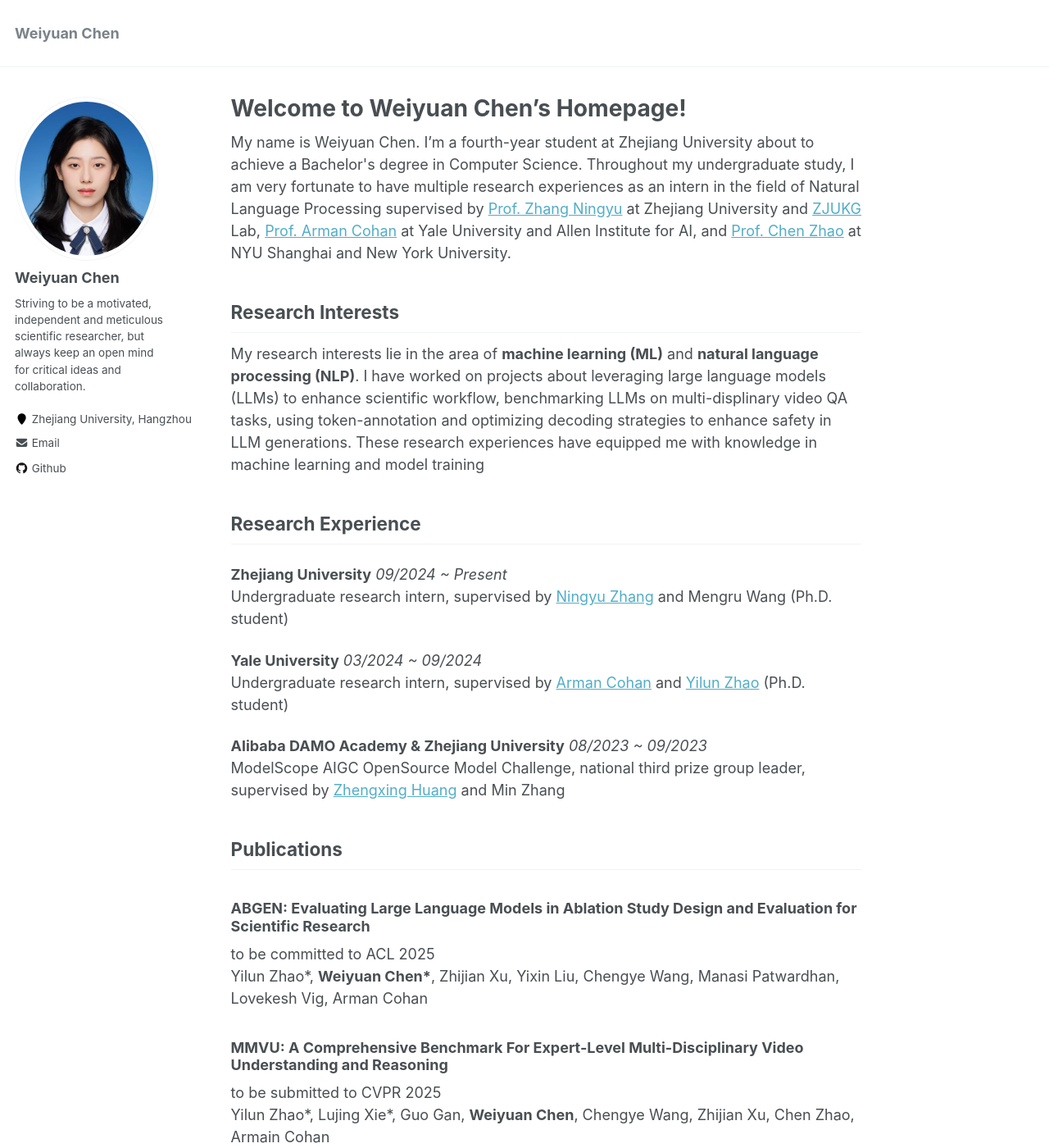
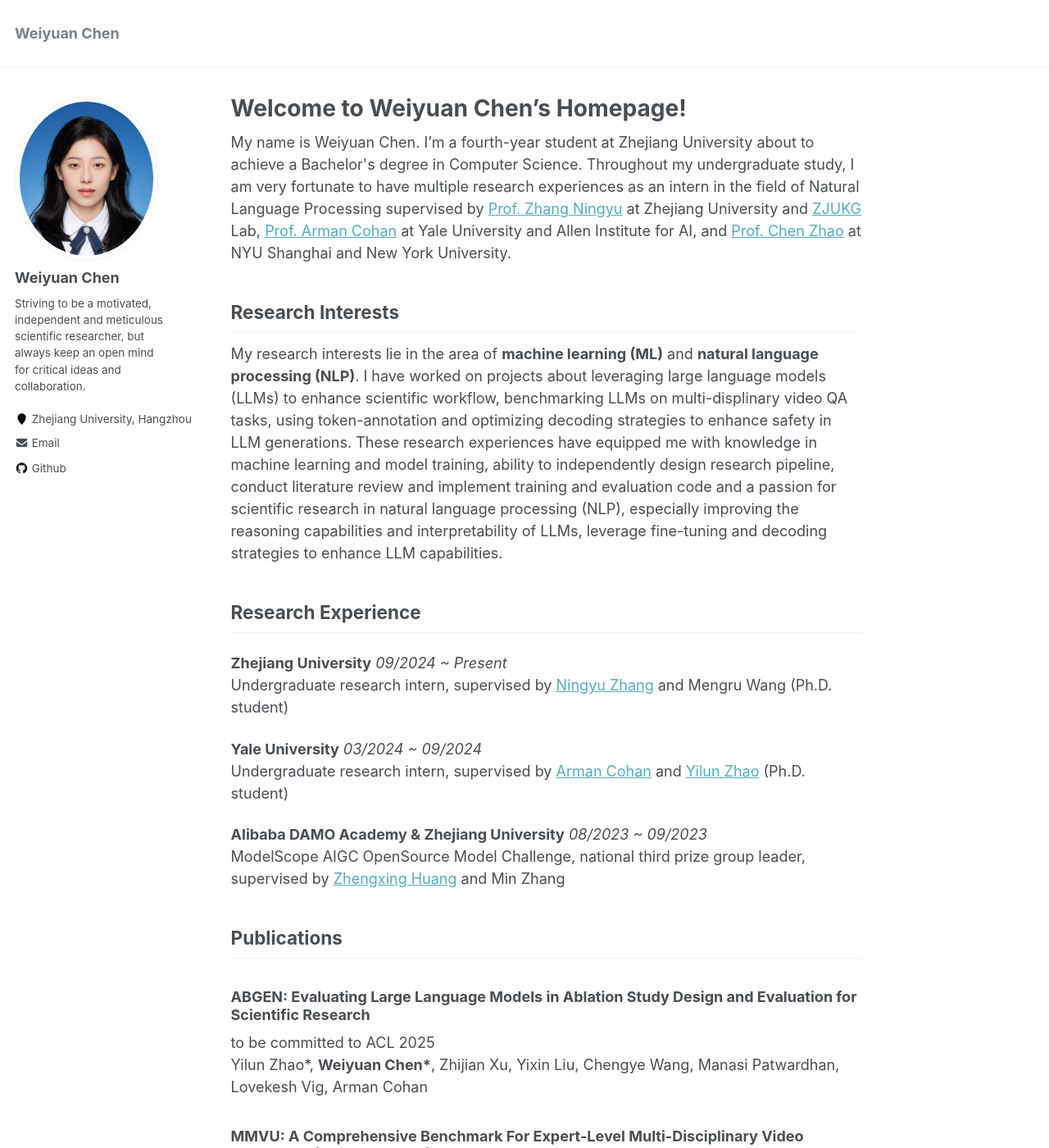
Before and after one commit to katie-chen2/katie-chen2.github.io, a Jekyll site: the page built from index.md, in a window 1280 px wide and 1400 px high. Shown: the whole window at 82% size. Built offline with Jekyll 4.4.1, drawn with Linux system fonts in a browser that asks for light colours; nearby versions of some CDN libraries; our own code applies the rules of GitHub Pages for plain Markdown files; library files that are not in the unit come from our copies; some of the changed text lies outside the part shown.

Commit message:
Update default.html

```diff
--- a/_layouts/default.html
+++ b/_layouts/default.html
@@ -113,8 +113,10 @@
                             My research interests lie in the area of <strong>machine learning (ML)</strong> and <strong>natural language processing (NLP)</strong>.
                             I have worked on projects about leveraging large language models (LLMs) to enhance scientific workflow,
                             benchmarking LLMs on multi-displinary video QA tasks, using token-annotation and optimizing decoding strategies to enhance safety in LLM generations.
-                            These research experiences have equipped me with knowledge in machine learning and model training
-
+                            These research experiences have equipped me with knowledge in machine learning and model training,
+                            ability to independently design research pipeline, conduct literature review and implement training and evaluation code and
+                            a passion for scientific research in natural language processing (NLP), especially improving the reasoning capabilities and interpretability of LLMs,
+                            leverage fine-tuning and decoding strategies to enhance LLM capabilities.
                         </p>
 
                         <h2 id="research-interests">Research Experience</h2>
@@ -134,7 +136,7 @@
                         <h3>MMVU: A Comprehensive Benchmark For Expert-Level Multi-Disciplinary Video Understanding and Reasoning</h3>
                         <p>
                             to be submitted to CVPR 2025  <br \>
-                            Yilun Zhao*, Lujing Xie*, Guo Gan, <strong>Weiyuan Chen</strong>, Chengye Wang, Zhijian Xu, Chen Zhao, Armain Cohan
+                            Yilun Zhao*, Lujing Xie*, Guo Gan, <strong>Weiyuan Chen</strong>, Chengye Wang, Zhijian Xu, Chen Zhao, Arman Cohan
                         </p>
                         <h3>FINDVER: Explainable Claim Verification over Long and Hybrid-content Financial Documents</h3>
                         <p>
```
